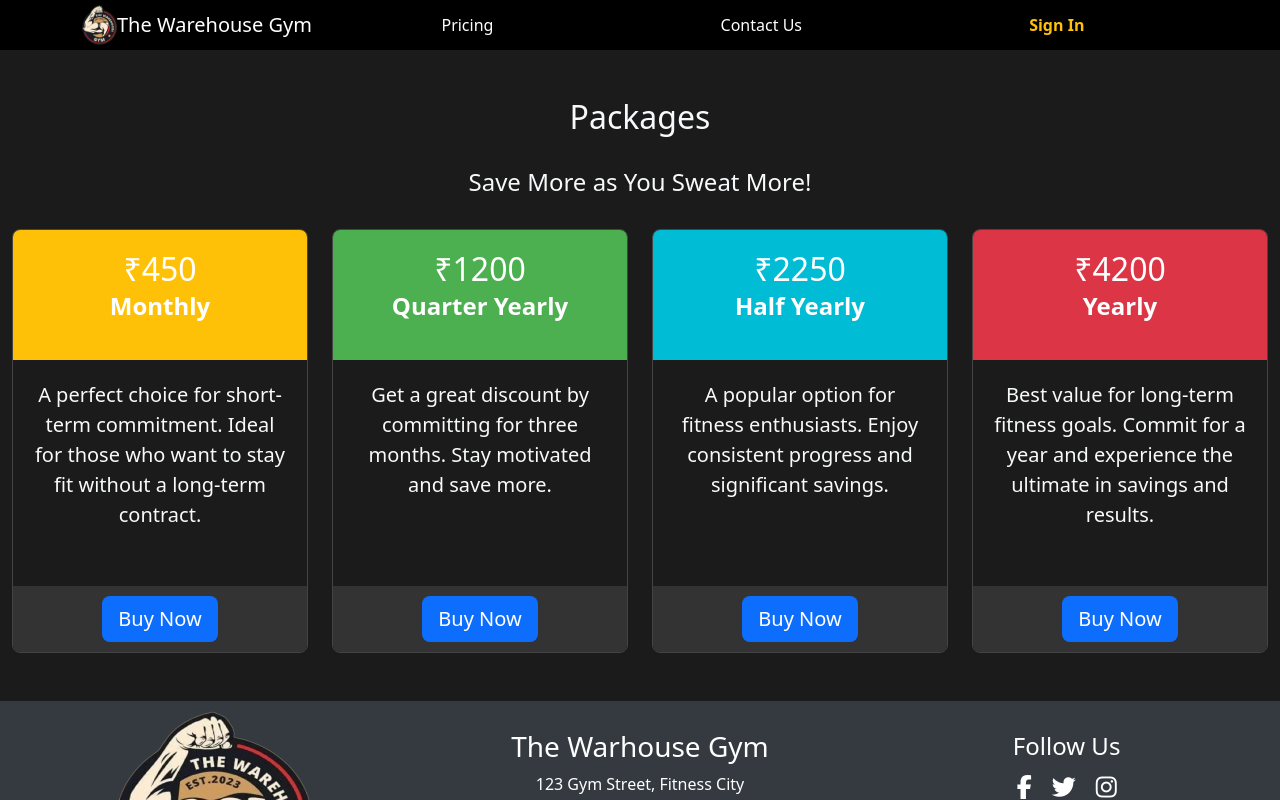
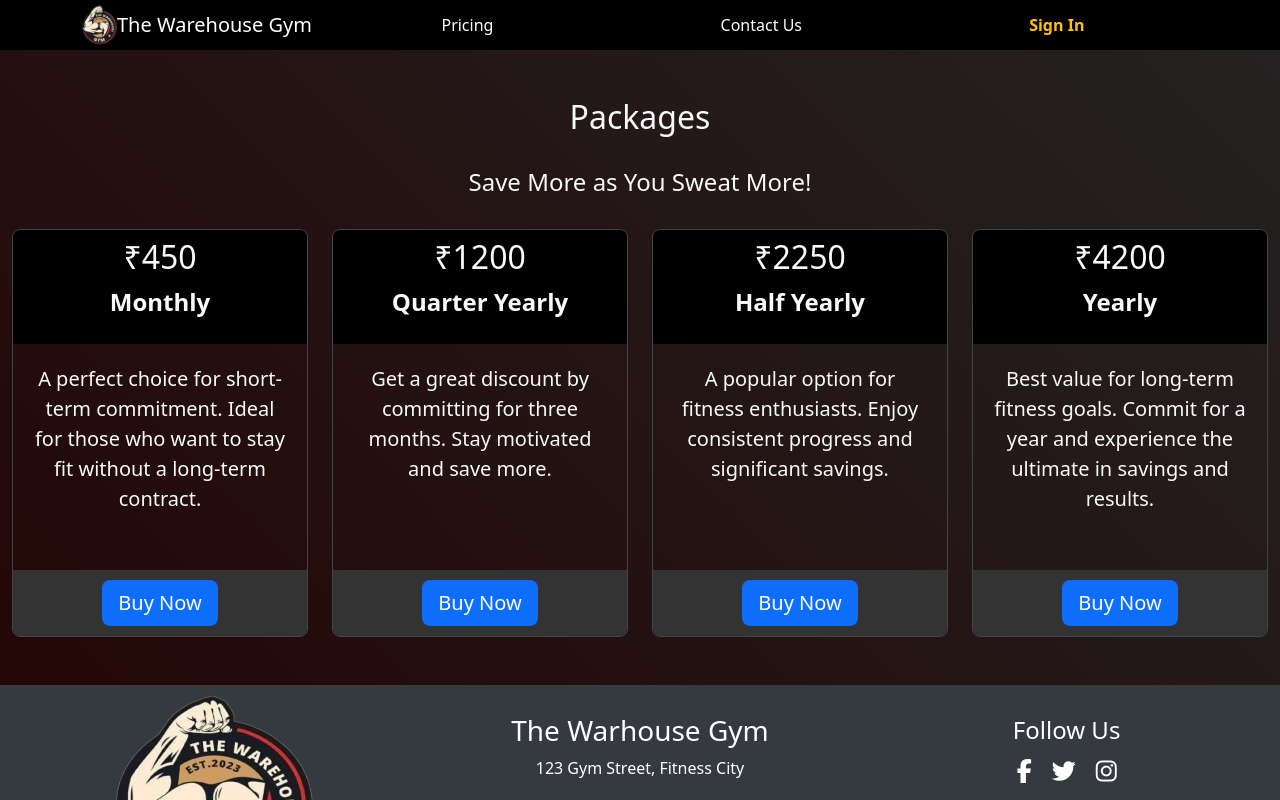
Before and after one commit to iamarijit360x/The-WareHouseGym, a React (Vite) app in the folder frontend/: page /pricing1 in a window 1280 px wide. Shown: the top 800 px of the page. Built offline with nearby package versions, Linux system fonts and the light colour scheme.

Commit message:
ui fixes

```diff
--- a/frontend/src/components/Footer/Footer.jsx
+++ b/frontend/src/components/Footer/Footer.jsx
@@ -6,7 +6,7 @@ import './Footer.css';
 
 export default function Footer() {
     return (
-        <footer className="footer">
+        <footer className="footer" id="contact">
             <Container fluid>
                 <Row>
                     <Col xs={12} md={4} lg={4} className="footer-logo d-flex flex-column align-items-center justify-content-center" >
--- a/frontend/src/components/Navbar.jsx
+++ b/frontend/src/components/Navbar.jsx
@@ -47,7 +47,7 @@ export default function MyNavbar() {
         <Navbar.Collapse id="basic-navbar-nav">
           <Nav className="flex-grow-1 justify-content-around">
             <Nav.Link onClick={()=>navigate('/pricing1')} className='text-white' ><span className='test'>Pricing</span></Nav.Link>
-            <Nav.Link onClick={()=>navigate('/')} className='text-white '><span className='test'>Contact Us</span> </Nav.Link>
+            <Nav.Link onClick={()=>navigate('/', { state: {scrolldown:true} })} className='text-white '><span className='test'>Contact Us</span> </Nav.Link>
 
             {authState ? <Nav.Link onClick={()=>navigate('/dashboard')} className='text-white'><span style={{ fontWeight: 'bold' }}>{name}</span><i class="fa-regular fa-user"></i></Nav.Link> : null}
             {authState ? <Nav.Link onClick={() => handleLogout()} className='text-white'>Sign Out</Nav.Link> : <Nav.Link onClick={()=>navigate('/signin')} className='text-warning'><span style={{ fontWeight: 'bold' }}>Sign In</span></Nav.Link>}
--- a/frontend/src/components/Pricing/Pricing.css
+++ b/frontend/src/components/Pricing/Pricing.css
@@ -1,6 +1,6 @@
 /* Pricing.css */
 .pricing-container {
-  background-color: #1b1b1b;
+  background:linear-gradient(45deg,rgb(36, 7, 7),rgb(36, 34, 34));
   color: #ffffff;
 }
 
@@ -46,15 +46,3 @@
   color: #fff;
   border: none;
 }
-
-.bg-amber {
-  background-color: #FFC107;
-}
-
-.bg-green {
-  background-color: #4CAF50;
-}
-
-.bg-cyan {
-  background-color: #00BCD4;
-}
--- a/frontend/src/components/Pricing/Pricing.jsx
+++ b/frontend/src/components/Pricing/Pricing.jsx
@@ -46,13 +46,13 @@ const PricingCard = ({ packageData }) => {
   return (
     <Col  lg={3}>
       <div className="tile pt-inner">
-        <div className={`pti-header ${packageData.bgClass}`}>
+        <div className='bg-black p-2'>
           <h2>₹{packageData.price} </h2>
           <p className="fs-4 fw-bold"> {packageData.name}</p>
         </div>
         <p className="pti-body fs-5">{packageData.description}</p>
         <div className="pti-footer">
-          <Button size='lg' onClick={() => navigate('/pricing2', { state: { item: packageData } })}>Buy Now</Button>
+          <Button className='buttons' size='lg' onClick={() => navigate('/pricing2', { state: { item: packageData } })}>Buy Now</Button>
         </div>
       </div>
     </Col>
--- a/frontend/src/pages/Home.jsx
+++ b/frontend/src/pages/Home.jsx
@@ -1,13 +1,26 @@
 import WelcomeScreen from "../components/WelcomeScreen/WelcomeScreen";
 import Pricing from "../components/Pricing/Pricing";
+import { useEffect } from "react";
+import { useLocation } from "react-router-dom";
 
-export default function Home(){
+export default function Home() {
+    const { state } = useLocation();
 
+    const { scrolldown } = state || { scrolldown: false };
 
-    return(
+    useEffect(() => {
+        if (scrolldown) {
+            window.scrollTo({
+                top: document.body.scrollHeight,
+                behavior: 'smooth'
+            });
+        }
+    }, [scrolldown]);
+
+    return (
         <>
-            <WelcomeScreen/>
-            <Pricing/>
+            <WelcomeScreen />
+            <Pricing />
         </>
-    )
+    );
 }
--- a/frontend/src/pages/styles.css
+++ b/frontend/src/pages/styles.css
@@ -1,4 +1,4 @@
-.membership-card{
+membership-card{
    font-family:Consolas,Impact, Haettenschweiler, 'Arial Narrow Bold', sans-serif;
 
 }
```
